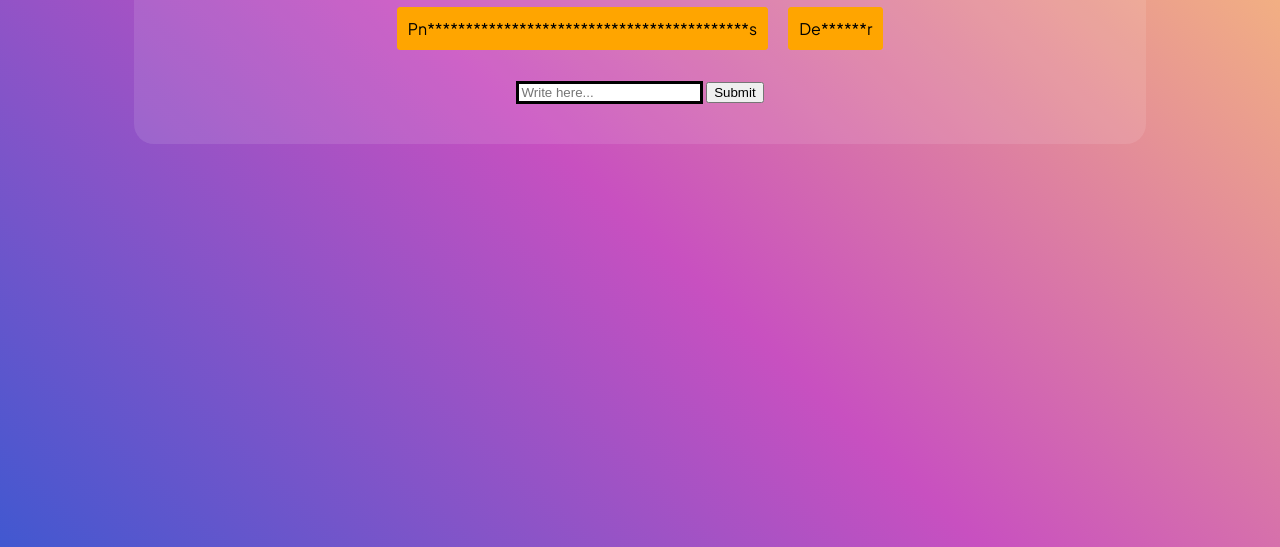
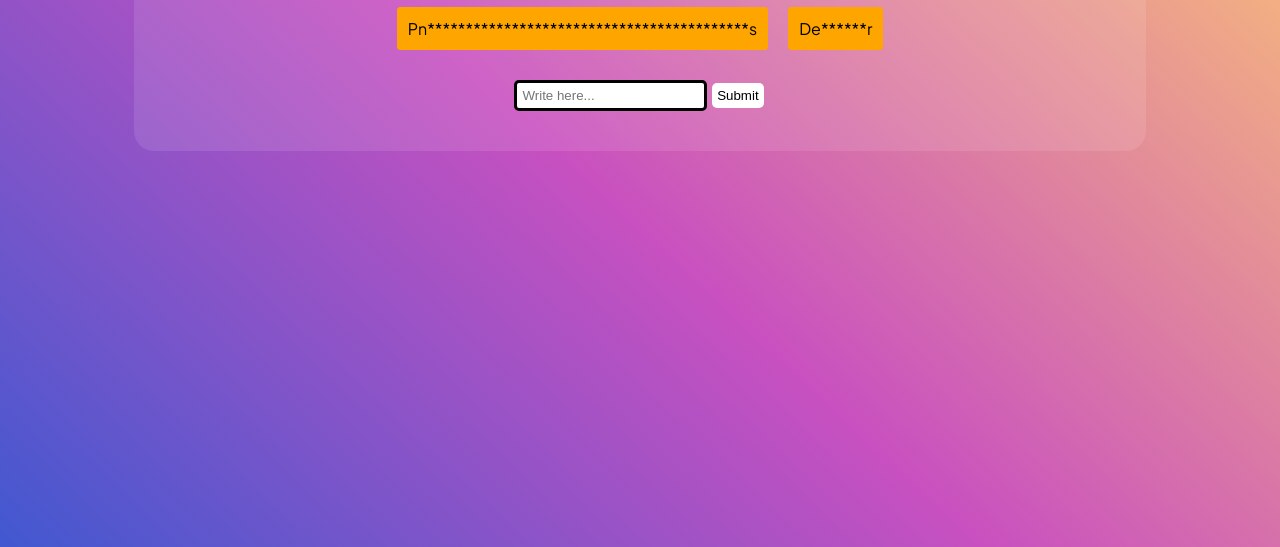
Before and after one commit to NileshMagan/spelling-tester, a plain HTML site: page index.html in a window 1280 px wide. Shown: the part 253-800 px from the top of the page. Drawn offline with Linux system fonts and the light colour scheme.

Commit message:
Improved input and btn ui

```diff
--- a/style.css
+++ b/style.css
@@ -24,6 +24,8 @@ background-image: linear-gradient(43deg, #4158D0 0%, #C850C0 46%, #FFCC70 100%);
 
 #editable {
   border: solid 3px black;
+  padding: 5px;
+  border-radius: 5px;
 }
 
 #wordSelections {
@@ -41,3 +43,11 @@ background-image: linear-gradient(43deg, #4158D0 0%, #C850C0 46%, #FFCC70 100%);
 .option:hover {
   cursor: pointer;
 }
+
+#btn {
+    background-color: white;
+    border: 1px;
+    padding: 5px;
+    border-radius: 5px;
+    margin: 2px;
+}
```
